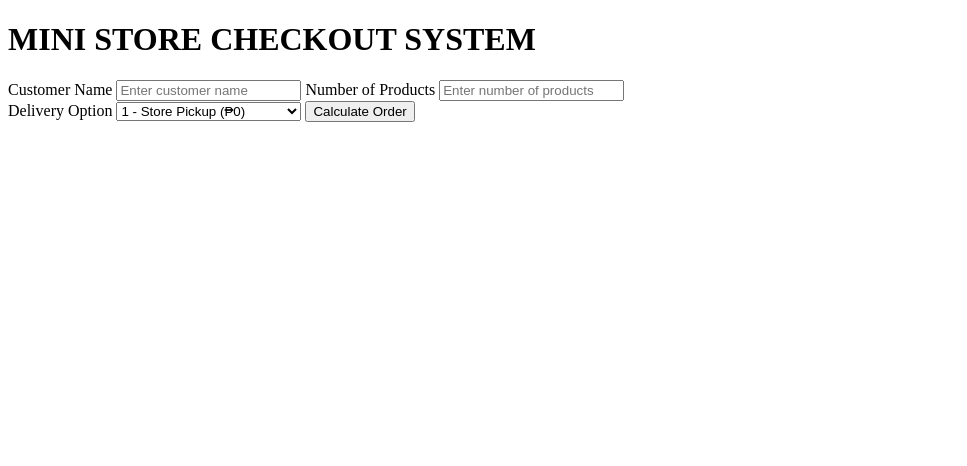
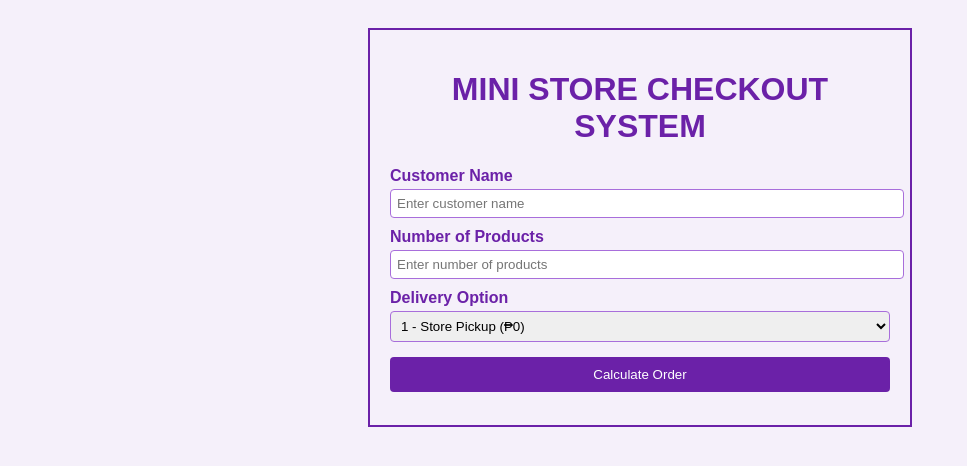
Before and after one commit to Rexziu/MiniStoreCheckout, a plain HTML site: page index.html in a window 1280 px wide. Shown: the whole page, without its empty margins (0-967 px from the left). Drawn offline with Linux system fonts and the light colour scheme.

Commit message:
initial commit

```diff
--- a/index.html
+++ b/index.html
@@ -4,6 +4,7 @@
 <meta charset="UTF-8" />
 <meta name="viewport" content="width=device-width, initial-scale=1.0" />
 <title>Mini Store Checkout System</title>
+<link rel="stylesheet" href="style.css">
 </head>
 <body>
 <div class="container">
@@ -11,7 +12,7 @@
   <h1>MINI STORE CHECKOUT SYSTEM</h1>
 
   <label for="customerName">Customer Name</label>
-  <input type="text" id="customerName" placeholder="Enter customer name" />
+  <input type="text" id="customerName" placeholder="Enter customer name"/><br>
 
   <label for="productCount">Number of Products</label>
   <input type="number" id="productCount" min="1" placeholder="Enter number of products" />
@@ -23,12 +24,12 @@
     <option value="1">1 - Store Pickup (₱0)</option>
     <option value="2">2 - Standard Delivery (₱80)</option>
     <option value="3">3 - Express Delivery (₱150)</option>
-  </select>
+  </select><br>
 
   <button type="button" id="calculateBtn">Calculate Order</button>
 
   <div id="validationMessage"></div>
-  <div id="orderSummary"></div>
+  <pre id="orderSummary"></pre>
 
 </div>
 
--- /dev/null
+++ b/style.css
@@ -0,0 +1,50 @@
+body {
+  font-family: Arial, sans-serif;
+  background-color: #f5f0fa;
+  color: #4b0082;
+  padding: 20px;
+  display: flex;
+  justify-content: center;
+}
+
+.container {
+  max-width: 500px;
+  width: 100%;
+  border: 2px solid #6b21a8;
+  padding: 20px;
+}
+
+h1 {
+  color: #6b21a8;
+  text-align: center;
+}
+
+label {
+  display: block;
+  margin-top: 10px;
+  font-weight: bold;
+  color: #6b21a8;
+}
+
+input,
+select {
+  width: 100%;
+  padding: 6px;
+  margin-top: 4px;
+  border: 1px solid #a86edb;
+  border-radius: 4px;
+}
+
+button {
+  margin-top: 15px;
+  padding: 10px;
+  width: 100%;
+  background-color: #6b21a8;
+  color: white;
+  border: none;
+  border-radius: 4px;
+}
+
+button:hover {
+  background-color: #55187f;
+}
```
